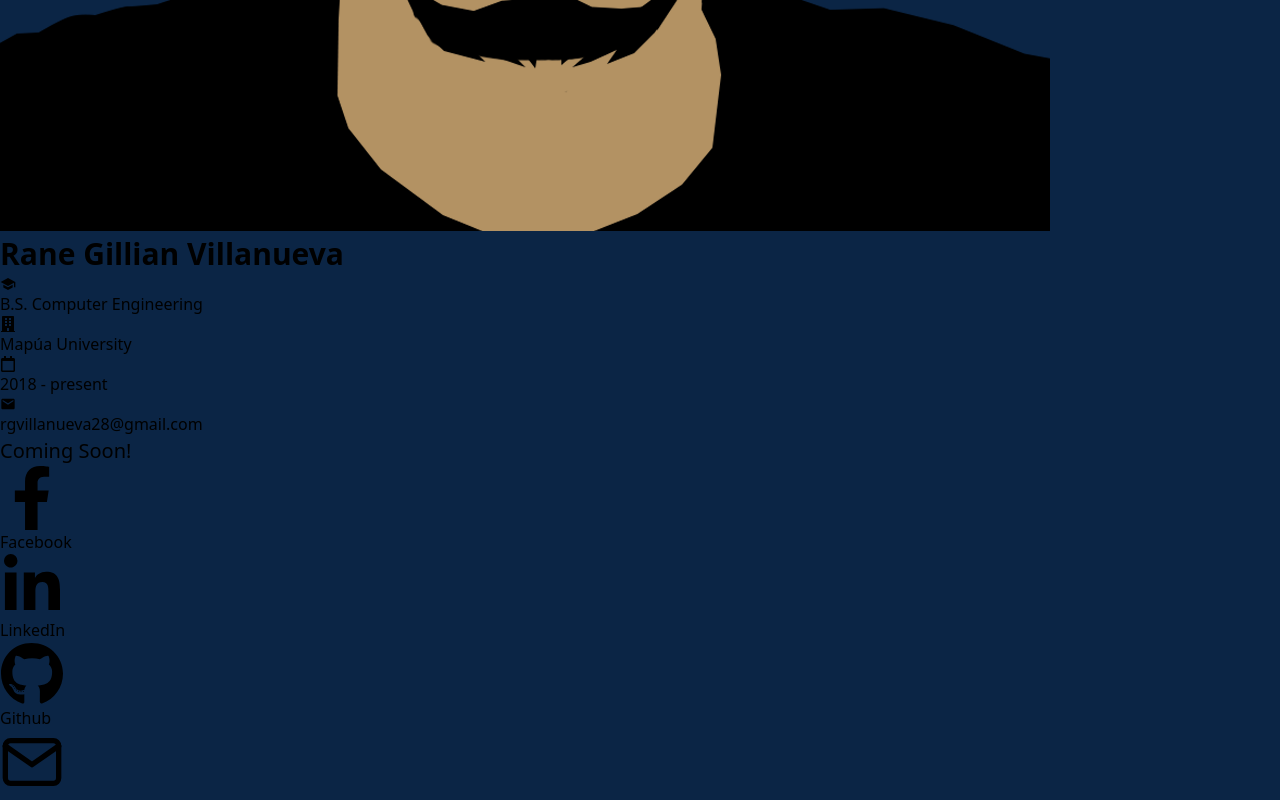
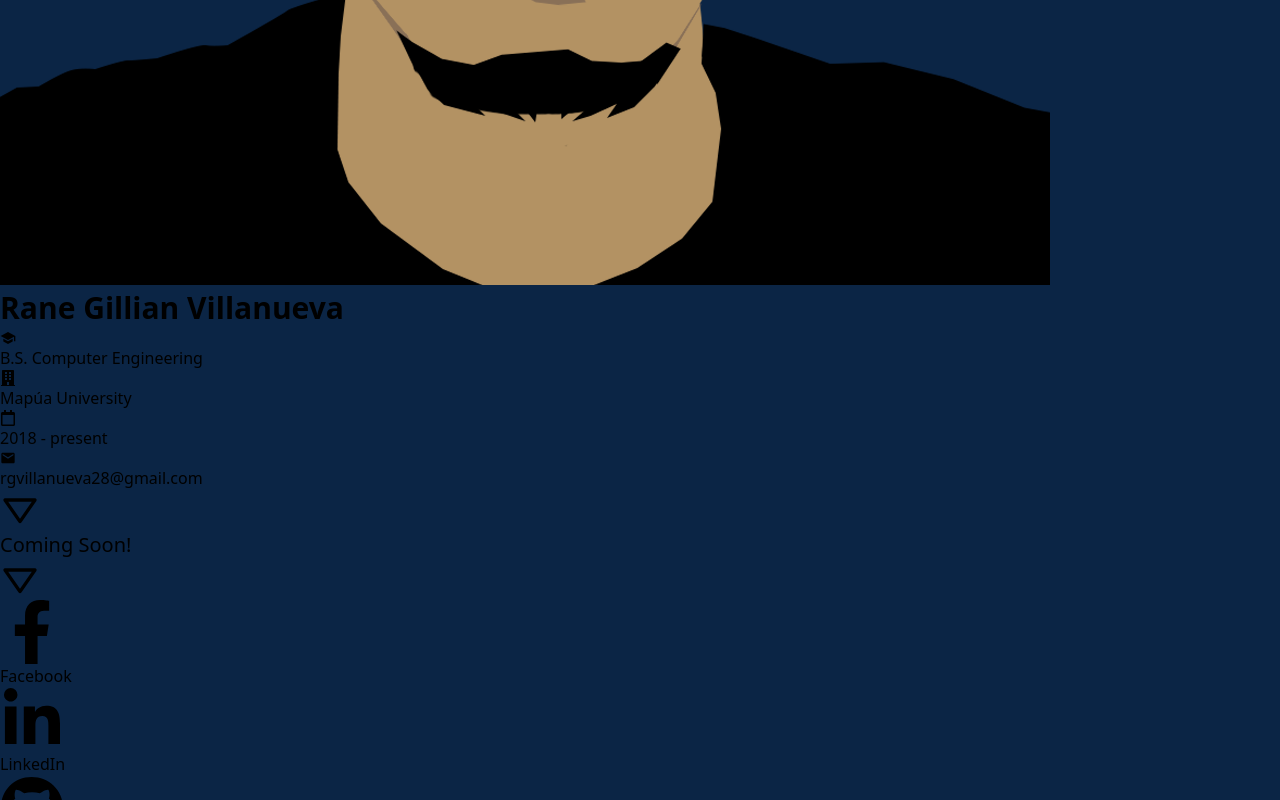
Before and after one commit to rgvillanueva28/rgvillanueva28.github.io.source-NextJS, a Next.js app: page / in a window 1280 px wide. Shown: the part 1157-1957 px from the top of the page. Built offline with nearby package versions, Linux system fonts and the light colour scheme.

Commit message:
🔽Added down button

```diff
--- a/components/card.tsx
+++ b/components/card.tsx
@@ -2,7 +2,7 @@ function Card(props: any) {
   return (
     <div
       className={
-        "m-5 sm:m-10 md:m-16 py-10 px-2 sm:px-5 md:px-10 lg:px-16 rounded-lg shadow-lg bg-accent-mid  items-center " +
+        "mx-5 sm:mx-10 md:mx-16 py-10 px-2 sm:px-5 md:px-10 lg:px-16 rounded-lg shadow-lg bg-accent-mid  items-center " +
         props.className
       }
     >
--- /dev/null
+++ b/components/scrollToButton.tsx
@@ -0,0 +1,18 @@
+import { Link as ScrollLink } from "react-scroll";
+import { BiDownArrow } from "react-icons/bi";
+
+export default function ScrollToButton(props: any) {
+  return (
+    <div className="flex w-full content-center mt-5">
+      <ScrollLink
+        className="flex items-center justify-items-center p-4 mx-auto h-20 w-20 bg-transparent rounded-full hover:bg-accent-light active:shadow-lg  mouse shadow focus:outline-none border border-dark"
+        href={props.href}
+        to={props.to}
+        smooth={true}
+        duration={500}
+      >
+        <BiDownArrow className="text-accent-light mx-auto" size={40} />
+      </ScrollLink>
+    </div>
+  );
+}
--- a/pages/index.tsx
+++ b/pages/index.tsx
@@ -4,12 +4,13 @@ import CardOne from "../components/cards/cardOne";
 import AboutCard from "../components/cards/aboutCard";
 import ContactCard from "../components/cards/contactCard";
 import Card from "../components/card";
+import ScrollToButton from "../components/scrollToButton";
 
 import { useState, useEffect } from "react";
-import { animateScroll as scroll } from "react-scroll";
+import { animateScroll as scroll, Link as ScrollLink } from "react-scroll";
 import { motion, AnimatePresence } from "framer-motion";
 
-import { BiUpArrow } from "react-icons/bi";
+import { BiUpArrow, BiDownArrow } from "react-icons/bi";
 
 export default function Home() {
   const scrollToTop = () => {
@@ -46,17 +47,23 @@ export default function Home() {
           <CardOne onTop={onTop} />
         </section>
 
-        <section id="about" className="min-h-screen">
+        <section id="about" className="min-h-screen pt-20">
+          <div>
+            <h3 className="text-foreground text-center pb-5">About me</h3>
+          </div>
           <AboutCard />
+          <ScrollToButton href="/#portfolio" to="portfolio" />
         </section>
 
-        <section id="portfolio" className="min-h-screen">
+        <section id="portfolio" className="min-h-screen pt-20">
           <Card>
             <h6 className="text-center text-accent-light">Coming Soon!</h6>
           </Card>
+
+          <ScrollToButton href="/#contact" to="contact" />
         </section>
 
-        <section id="contact" className="min-h-screen">
+        <section id="contact" className="min-h-screen pt-20">
           <ContactCard />
         </section>
       </div>
@@ -82,9 +89,10 @@ export default function Home() {
       >
         <button
           onClick={scrollToTop}
-          className="mb-5 mr-5 px-4 w-auto h-12 bg-accent-mid rounded-full hover:bg-accent-light active:shadow-lg  mouse shadow focus:outline-none border border-dark"
+          className="mb-5 mr-5 px-4  h-16 w-16 bg-accent-mid rounded-full hover:bg-accent-light active:shadow-lg  mouse shadow focus:outline-none border border-dark"
         >
-          <BiUpArrow className="text-foreground" />
+          <BiUpArrow className="text-foreground mx-auto" size={28} />
+          <p className="text-xs text-white">TOP</p>
         </button>
       </motion.div>
     </LayoutComponent>
```
Also changed, not shown: pages/about.tsx (deleted, +0 -16 lines), pages/contact.tsx (deleted, +0 -16 lines), pages/portfolio.tsx (deleted, +0 -18 lines).
